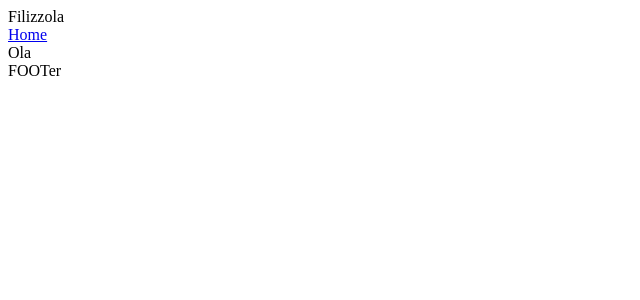
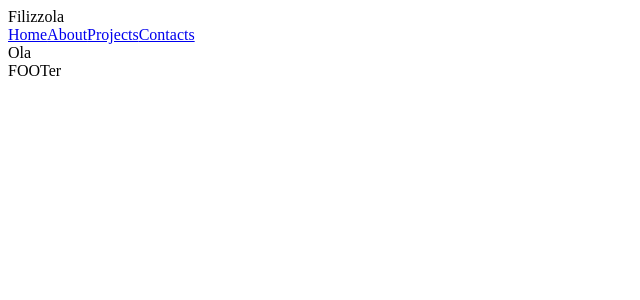
Before and after one commit to juliofilizzola/juliofilizzola-portfolio, a React (Create React App) app: page / in a window 1280 px wide. Shown: the top 300 px of the page, without its empty margins (0-640 px from the left). Built offline with nearby package versions, Linux system fonts and the light colour scheme.

Commit message:
criando links no Header

```diff
--- a/src/components/Header.jsx
+++ b/src/components/Header.jsx
@@ -6,6 +6,9 @@ function Header() {
       Filizzola
       <div>
         <Link to="/">Home</Link>
+        <Link to="/">About</Link>
+        <Link to="/">Projects</Link>
+        <Link to="/">Contacts</Link>
       </div>
     </div>
   );
```
